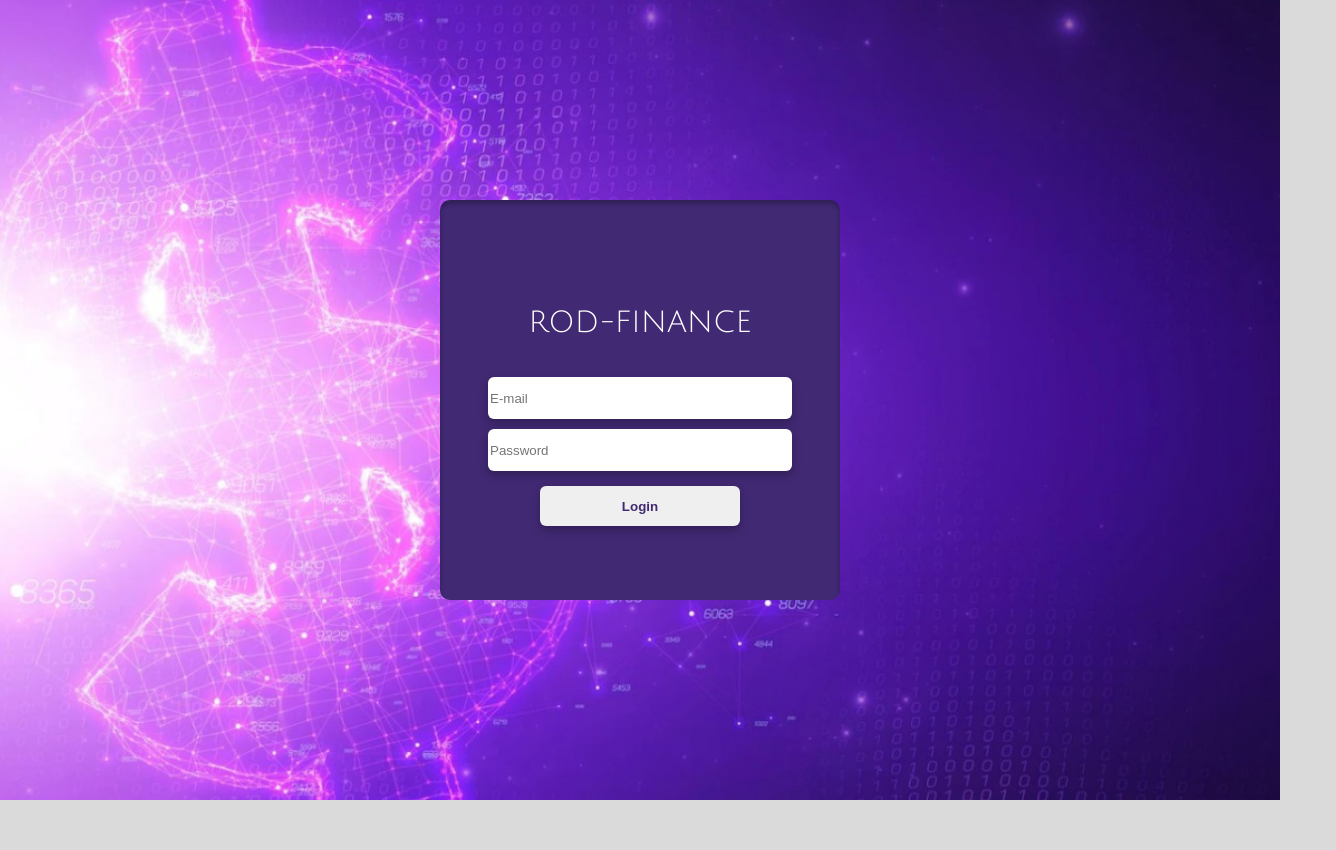
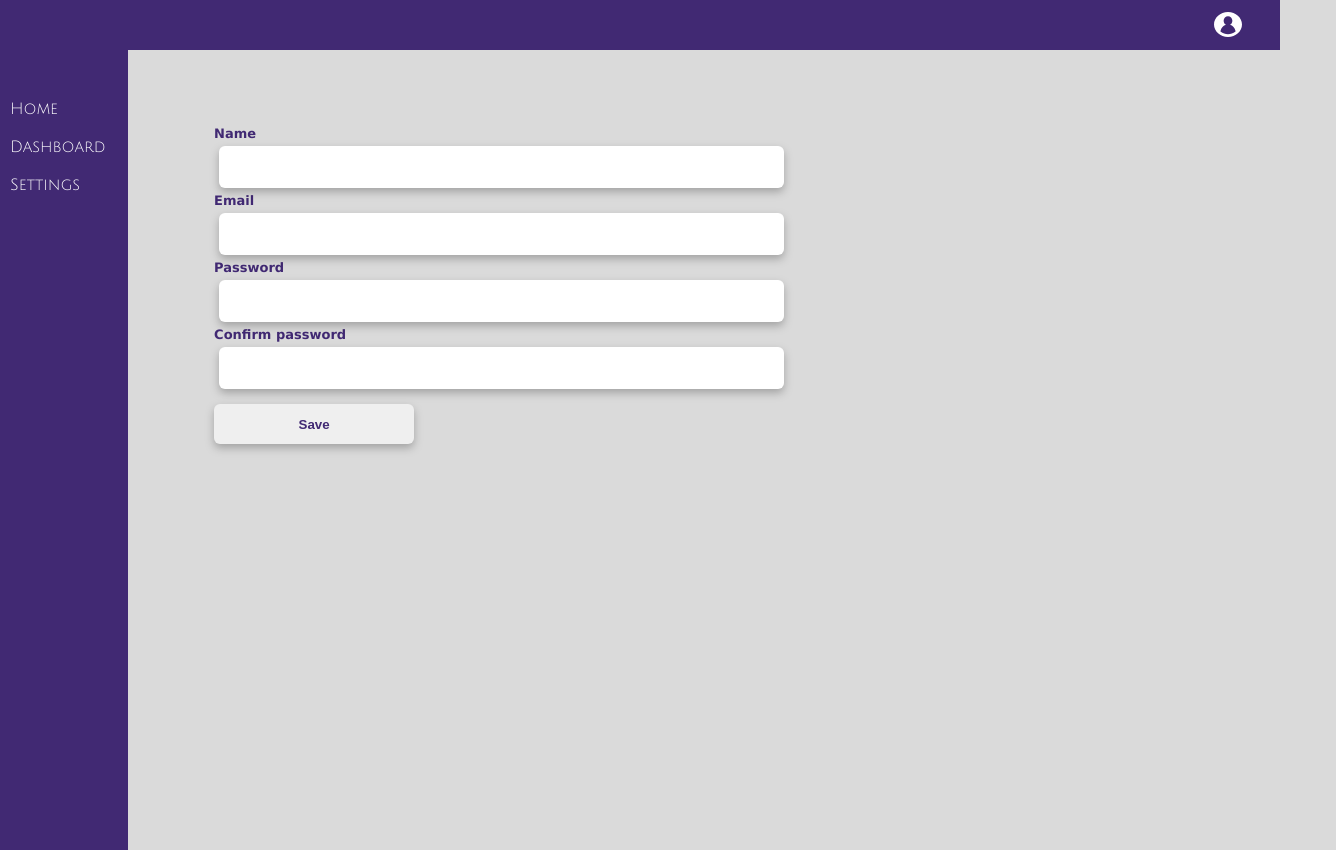
Before and after one commit to paulorodriguesdevcode/rodfinance-app, a React (Create React App) app: page /settings in a window 1280 px wide. Shown: the whole page, 1336 px wide, since content can reach past the window. Before the commit the page ends 800 px from the top, so only its background shows below. Built offline with nearby package versions, Linux system fonts and the light colour scheme.

Commit message:
feat: settings page

```diff
--- a/src/App.tsx
+++ b/src/App.tsx
@@ -1,6 +1,7 @@
 import { BrowserRouter, Route, Routes } from "react-router-dom";
 import { Home } from "./pages/Home";
 import { Login } from "./pages/Login";
+import { Settings } from "./pages/Settings";
 
 function App() {
   return (
@@ -8,6 +9,7 @@ function App() {
       <Routes>
         <Route path="/*" element={<Login />} />
         <Route path="/home" element={<Home />} />
+        <Route path="/settings" element={<Settings />} />
       </Routes>
     </BrowserRouter>
   );
--- a/src/components/NavMenu/index.tsx
+++ b/src/components/NavMenu/index.tsx
@@ -5,9 +5,9 @@ export function NavMenu() {
   return (
       <nav className="nav-menu" >
         <div className="links">
-          <Link to="home" className="home-link">Home</Link>
-          <Link to="dashboard">Dashboard</Link>
-          <Link to="settings">Settings</Link>
+          <Link to="/home" className="home-link">Home</Link>
+          <Link to="/dashboard">Dashboard</Link>
+          <Link to="/settings">Settings</Link>
         </div>
       </nav>
   );
--- a/src/pages/Home/index.tsx
+++ b/src/pages/Home/index.tsx
@@ -11,20 +11,19 @@ export function Home() {
 
   const [movements, setMovements] = useState([]);
 
-  async function oi(){
+  async function getMoviments(){
     const seta = await getMovements()
     console.log(seta)
     setMovements([])
   }
   useEffect(() => {
-    oi()
+    getMoviments()
   }, [movements])
 
 
   return (
      <>
       <NavTop/>
-
       <div className="content">
         <NavMenu/>
         <main>
--- /dev/null
+++ b/src/pages/Settings/index.tsx
@@ -0,0 +1,43 @@
+import "./style.scss";
+
+import { NavTop } from "../../components/NavTop";
+import { NavMenu } from "../../components/NavMenu";
+
+export function Settings() {
+
+  return (
+     <>
+      <NavTop/>
+      <div className="content">
+        <NavMenu/>
+        <main>
+          <form action="">
+            <div className="inputWithLabel">
+              <span>Name</span>
+              <input type="text" name="name" id="name" />
+            </div>
+
+            <div className="inputWithLabel">
+              <span>Email</span>
+              <input type="email" name="email" id="email" />
+            </div>
+
+            <div className="inputWithLabel">
+              <span>Password</span>
+              <input type="password" name="password" id="password" />
+            </div>
+
+            <div className="inputWithLabel">
+              <span>Confirm password</span>
+              <input type="password" name="password" id="password" />
+            </div>
+
+            <button type="submit">
+              Save
+            </button>
+          </form>
+        </main>
+      </div>
+    </>
+  );
+}
--- /dev/null
+++ b/src/pages/Settings/style.scss
@@ -0,0 +1,27 @@
+form {
+  margin: 5%;
+  display: grid;
+  flex-wrap: wrap;
+  width: 100%;
+
+  .inputWithLabel {
+    width: 50%;
+    display: grid;
+
+    span {
+      font-family: "Lucida Sans", "Lucida Sans Regular", "Lucida Grande",
+        "Lucida Sans Unicode", Geneva, Verdana, sans-serif;
+      font-weight: bold;
+      font-size: small;
+      color: #412973;
+    }
+
+    input {
+      width: 100%;
+    }
+  }
+
+  &::after {
+    color: red;
+  }
+}
```
Also changed, not shown: src/components/NavTop copy/index.tsx (deleted, +0 -12 lines).
